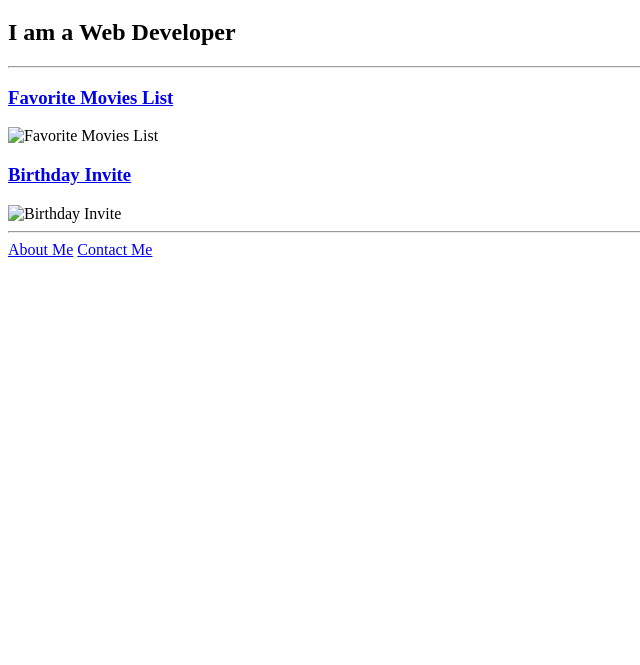
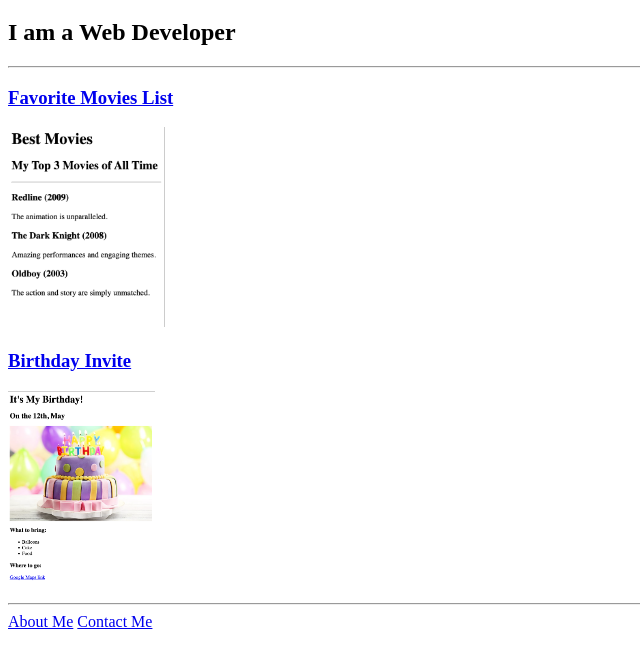
Before and after one commit to CodeMax3000/html-portfolio, a plain HTML site: page index.html in a window 1280 px wide. Shown: the part 61-726 px from the top of the page, without its empty margins (0-640 px from the left). Drawn offline with Linux system fonts and the light colour scheme.

Commit message:
Update index.html

```diff
--- a/index.html
+++ b/index.html
@@ -33,7 +33,7 @@ https://developer.mozilla.org/en-US/docs/Web/HTML/Element/img#attr-height -->
       >
     </h3>
     <img
-      src="../4.3 HTML Porfolio Project/assets/images/Screenshot 2024-02-28 at 16.12.01.png"
+      src="./assets/images/Screenshot 2024-02-28 at 16.12.01.png"
       alt="Favorite Movies List"
       height="200"
     />
@@ -43,7 +43,7 @@ https://developer.mozilla.org/en-US/docs/Web/HTML/Element/img#attr-height -->
       >
     </h3>
     <img
-      src="../4.3 HTML Porfolio Project/assets/images/Screenshot 2024-02-28 at 16.14.46.png"
+      src="./assets/images/Screenshot 2024-02-28 at 16.14.46.png"
       alt="Birthday Invite"
       height="200"
     />
```
